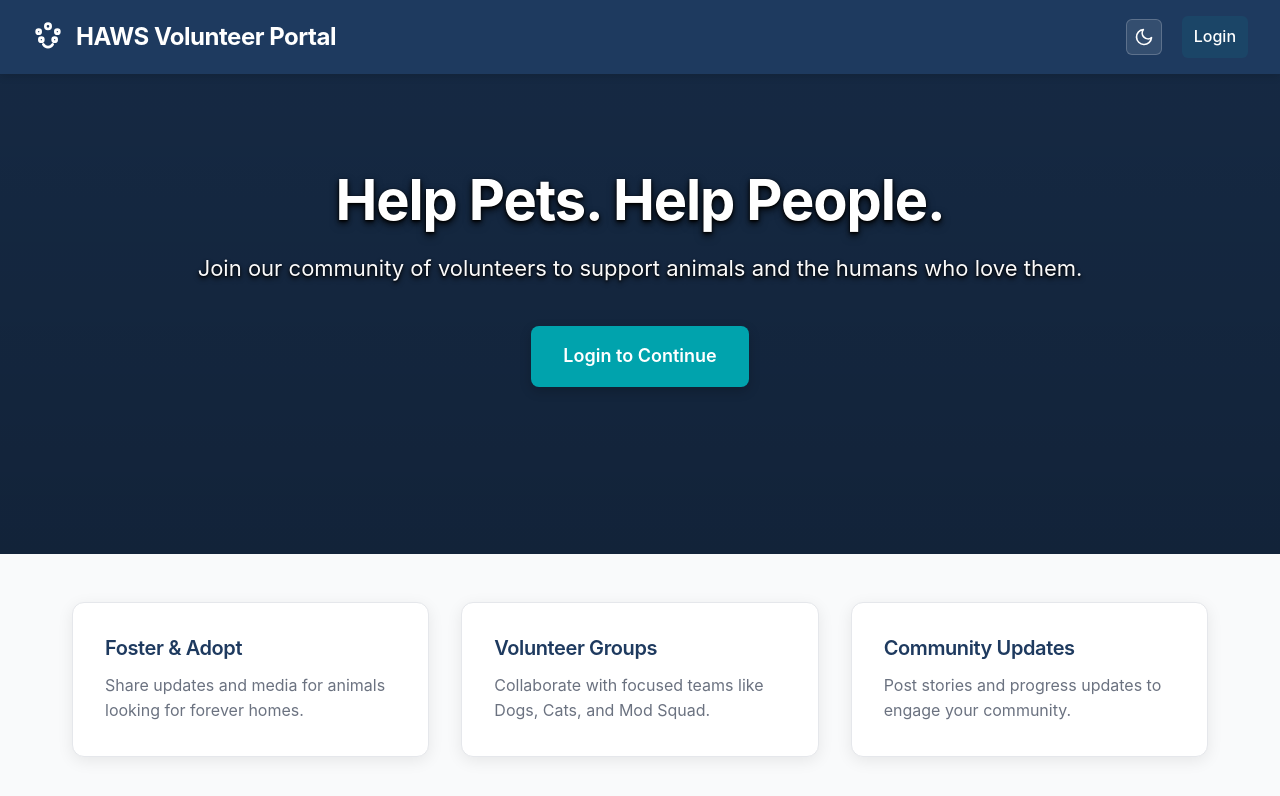
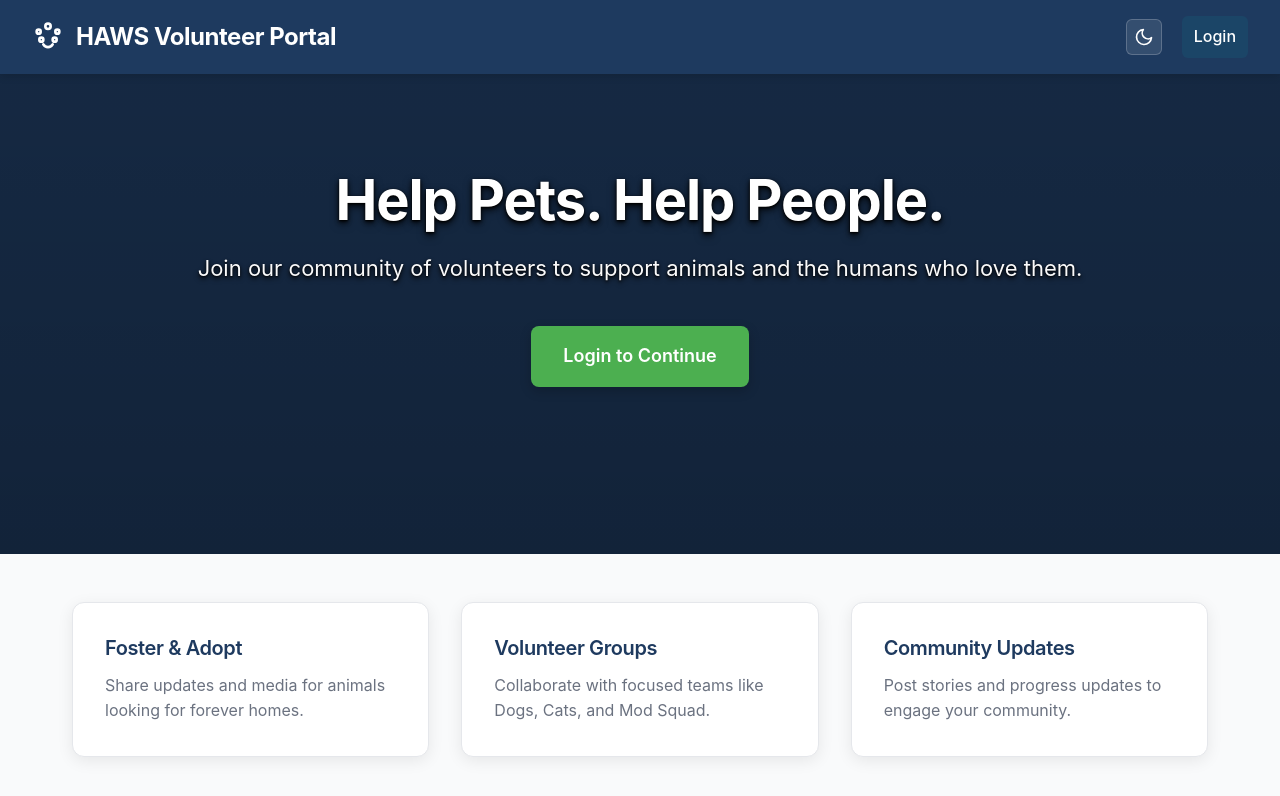
Before and after one commit to networkengineer-cloud/go-volunteer-media, a React (Vite) app in the folder frontend/: page / in a window 1280 px wide. Shown: the top 796 px of the page. Built offline with nearby package versions, Linux system fonts and the light colour scheme; no server answers.

Commit message:
Update brand colors from teal to HAWS green to match hawspets.org

```diff
--- a/frontend/src/index.css
+++ b/frontend/src/index.css
@@ -1,9 +1,9 @@
 :root {
-  /* HAWS Brand Colors - from hawspets.org */
-  --brand: #00A3AD; /* Primary teal/turquoise */
-  --brand-600: #008891; /* Darker teal */
+  /* HAWS Brand Colors - matching hawspets.org green theme */
+  --brand: #4CAF50; /* HAWS Green */
+  --brand-600: #45a049; /* Darker green for hover states */
   --brand-contrast: #ffffff;
-  --brand-rgb: 0, 163, 173; /* for rgba() usage */
+  --brand-rgb: 76, 175, 80; /* for rgba() usage */
 
   /* Secondary/Accent */
   --accent: #F2B705; /* Warm yellow/gold for CTAs */
@@ -55,11 +55,11 @@
 }
 
 [data-theme='dark'] {
-  /* HAWS Brand Colors - consistent in dark mode */
-  --brand: #00B8C4; /* Slightly lighter teal for dark mode */
-  --brand-600: #00A3AD;
+  /* HAWS Brand Colors - slightly brighter green for dark mode visibility */
+  --brand: #66BB6A; /* Lighter green for dark mode */
+  --brand-600: #4CAF50;
   --brand-contrast: #ffffff;
-  --brand-rgb: 0, 184, 196;
+  --brand-rgb: 102, 187, 106;
 
   /* Secondary/Accent (slightly softened in dark) */
   --accent: #F2B705;
```
